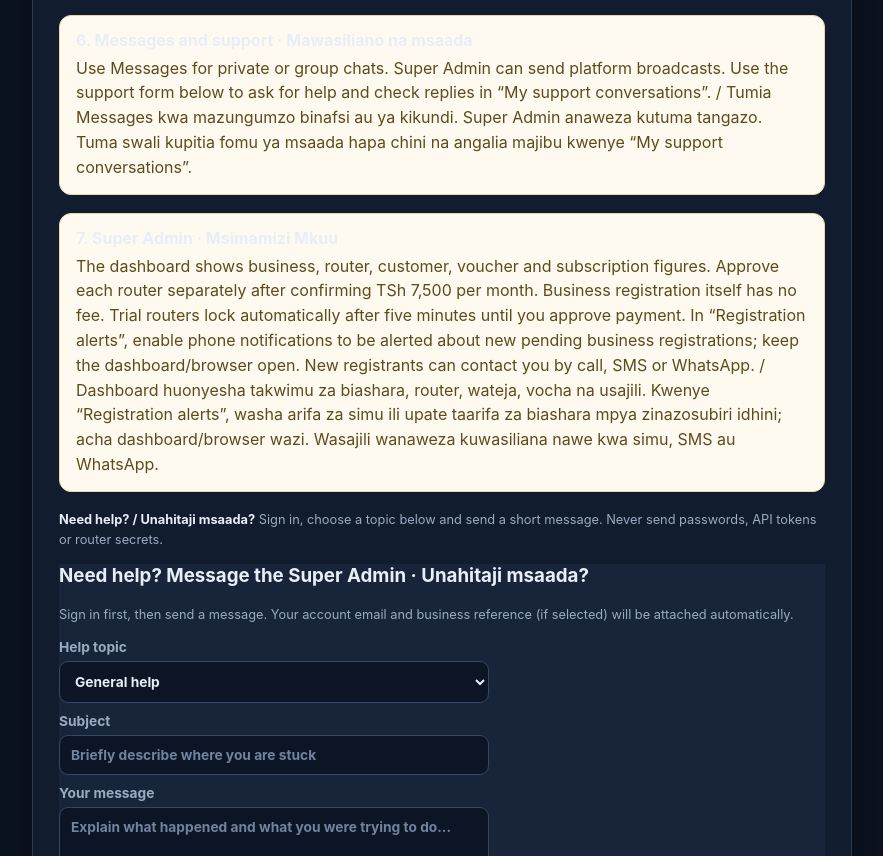
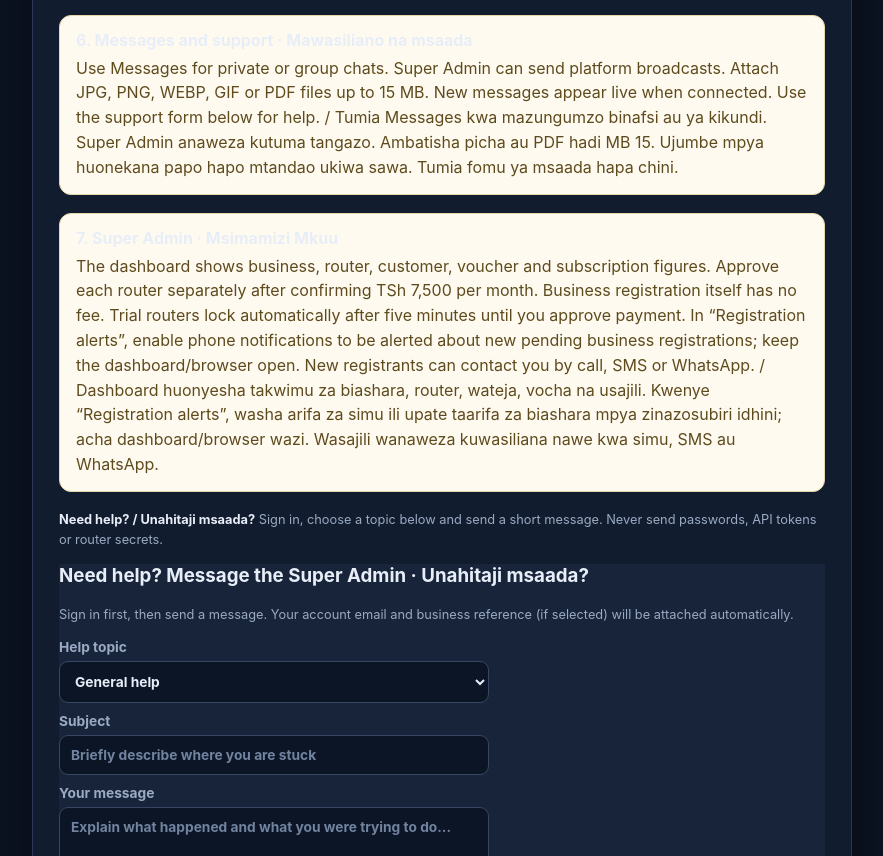
Before and after one commit to Eckson2621/EAM-WIFI, a website: page public/index.html in a window 1280 px wide. Shown: the part 1654-2510 px from the top of the page, without its empty margins (148-1031 px from the left). Drawn offline with Linux system fonts and the light colour scheme; no server answers.

Commit message:
Document chat attachments and live updates

```diff
--- a/public/index.html
+++ b/public/index.html
@@ -36,7 +36,7 @@
       <div class="guide-callout"><strong>3. Packages and vouchers · Vifurushi na vocha</strong><p>Each business owner creates and manages their own packages: name, price, connected-time or wall-clock duration, validity, data/speed limits and device limit. Edit, pause or reactivate packages; pause packages with voucher/sales history instead of deleting them. Confirm full payment before issuing a voucher. / Kila mmiliki anatengeneza na kusimamia vifurushi vya biashara yake: jina, bei, muda, kiwango cha data/kasi na vifaa. Unaweza kuhariri, kusitisha, kuwasha tena au kufuta kifurushi kisichotumika. Kifurushi chenye historia ya vocha au mauzo kisitishwe badala ya kufutwa. Hakikisha malipo yote kabla ya kutoa vocha.</p></div>
       <div class="guide-callout"><strong>4. Customer Wi-Fi portal · Tovuti ya mteja</strong><p>Use the separate “Open customer Wi-Fi portal” link shown for each router/site to view its public page. Vouchers are issued for a selected paid router and cannot be redeemed on another router. Customers see your payment number and package limits, pay your business directly, then receive a voucher from you after you verify payment. When they enter it from the router login screen, the portal signs them into the hotspot automatically. Mobile-money payment confirmation is still manual. / Tumia “Open customer Wi-Fi portal” kuona ukurasa wa wateja. Router lazima isanidiwe vizuri ili intaneti ifanye kazi.</p></div>
       <div class="guide-callout"><strong>5. Router tools · Zana za router</strong><p>For MikroTik RouterOS 7.13+, select “Connect MikroTik router”, download the personalized installer, upload it in Winbox/WebFig Files and import it. Also apply the captive-portal redirect and walled-garden instructions shown by the dashboard. The router needs a working ISP/Hotspot setup and outbound HTTPS. Other router brands are not integrated yet. Physical router testing is required before production. Never expose router management ports or share router credentials. / Kusajili router hakuiunganishi moja kwa moja. Simulator ni majaribio tu. Uunganishaji salama umeanza, lakini kuwasha vocha moja kwa moja na udhibiti kamili wa router bado havijakamilika. Usifungue milango ya router kwa umma wala kushiriki nywila.</p></div>
-      <div class="guide-callout"><strong>6. Messages and support · Mawasiliano na msaada</strong><p>Use Messages for private or group chats. Super Admin can send platform broadcasts. Use the support form below to ask for help and check replies in “My support conversations”. / Tumia Messages kwa mazungumzo binafsi au ya kikundi. Super Admin anaweza kutuma tangazo. Tuma swali kupitia fomu ya msaada hapa chini na angalia majibu kwenye “My support conversations”.</p></div>
+      <div class="guide-callout"><strong>6. Messages and support · Mawasiliano na msaada</strong><p>Use Messages for private or group chats. Super Admin can send platform broadcasts. Attach JPG, PNG, WEBP, GIF or PDF files up to 15 MB. New messages appear live when connected. Use the support form below for help. / Tumia Messages kwa mazungumzo binafsi au ya kikundi. Super Admin anaweza kutuma tangazo. Ambatisha picha au PDF hadi MB 15. Ujumbe mpya huonekana papo hapo mtandao ukiwa sawa. Tumia fomu ya msaada hapa chini.</p></div>
       <div class="guide-callout"><strong>7. Super Admin · Msimamizi Mkuu</strong><p>The dashboard shows business, router, customer, voucher and subscription figures. Approve each router separately after confirming TSh 7,500 per month. Business registration itself has no fee. Trial routers lock automatically after five minutes until you approve payment. In “Registration alerts”, enable phone notifications to be alerted about new pending business registrations; keep the dashboard/browser open. New registrants can contact you by call, SMS or WhatsApp. / Dashboard huonyesha takwimu za biashara, router, wateja, vocha na usajili. Kwenye “Registration alerts”, washa arifa za simu ili upate taarifa za biashara mpya zinazosubiri idhini; acha dashboard/browser wazi. Wasajili wanaweza kuwasiliana nawe kwa simu, SMS au WhatsApp.</p></div>
       <p class="muted small"><strong>Need help? / Unahitaji msaada?</strong> Sign in, choose a topic below and send a short message. Never send passwords, API tokens or router secrets.</p>
 
```
